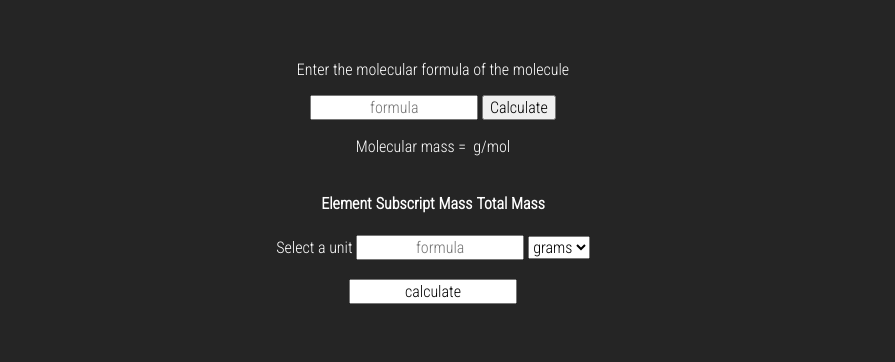
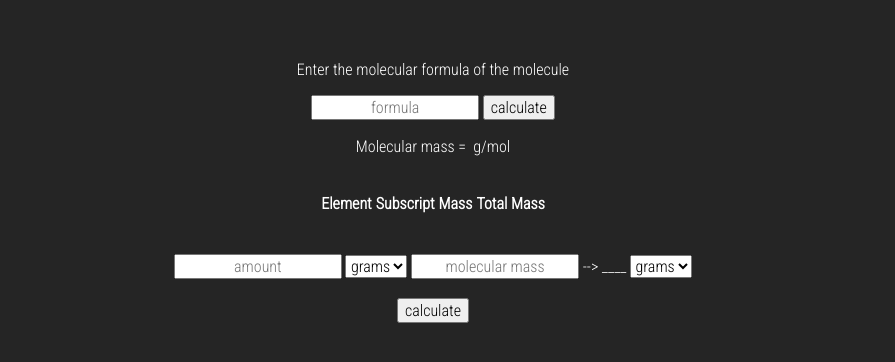
Before and after one commit to DanielKievit/molar-mass-calculator, a plain HTML site: page index.html in a window 1280 px wide. Shown: the part 216-578 px from the top of the page, without its empty margins (207-1102 px from the left). Drawn offline with Linux system fonts and the light colour scheme.

Commit message:
added selection of conversion

```diff
--- a/index.html
+++ b/index.html
@@ -24,7 +24,7 @@
 
   <form id="form">
       <input type="text" id="input" placeholder="formula">
-      <button type="submit">Calculate</button>
+      <button type="submit">calculate</button>
   </form>
 
   <div id="parent">
@@ -47,17 +47,28 @@
     <tbody id="table"></tbody>
     </table>
 
+
+  <br>
+
+
   <br>
 
   <form>
-    <label for="input">Select a unit</label>
-    <input type="text" id="input" placeholder="formula">
+    <input type="text" id="input" placeholder="amount">
     <select name="input-conversion" id="input-conversion">
       <option value="grams">grams</option>
-      <option value="mole">mole</option>
+      <option value="mole">moles</option>
     </select>
+    <input type="text" id="input-molecularmass" placeholder="molecular mass">
+  -->
+    <output>____</output>
+    <select name="input-conversion" id="input-conversion">
+      <option value="grams">grams</option>
+      <option value="mole">moles</option>
+    </select>
+
     <br><br>
-    <input type="calculate" value="calculate">
+    <input type="submit" value="calculate">
   </form>
 
 </body>
--- a/script.js
+++ b/script.js
@@ -235,7 +235,6 @@ function calculatemolarmassof(inputformula) {
 
         element_list = element_list.filter(function(item, pos) {
             return element_list.indexOf(item) == pos;
-
         });
 
         console.log(element_list);
```
